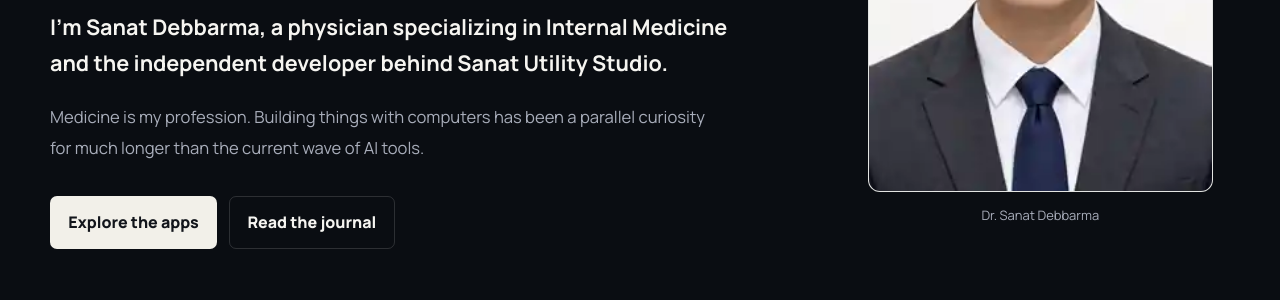
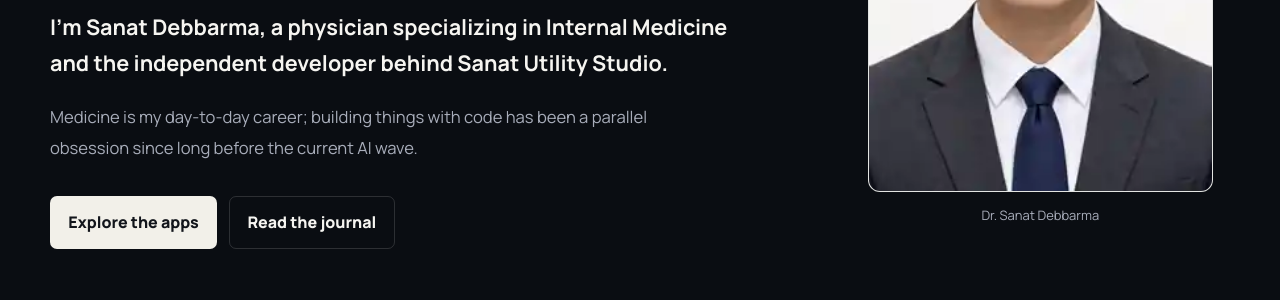
Before and after one commit to sanatutilitystudio/sanatutilitystudio.github.io, a Jekyll site: the page built from about-developer/index.html, in a window 1280 px wide and 900 px high. Shown: the part 435-735 px from the top of the window. Built offline with Jekyll 4.4.1, drawn with Linux system fonts in a browser that asks for light colours.

Commit message:
Editorial: tighten developer sub-lede

```diff
--- a/about-developer/index.html
+++ b/about-developer/index.html
@@ -12,7 +12,7 @@
     <p class="eyebrow">Behind the studio</p>
     <h1 id="developer-title">A physician by profession.<br><span>A creator by curiosity.</span></h1>
     <p class="developer-intro">I'm Sanat Debbarma, a physician specializing in Internal Medicine and the independent developer behind Sanat Utility Studio.</p>
-    <p class="developer-lede">Medicine is my profession. Building things with computers has been a parallel curiosity for much longer than the current wave of AI tools.</p>
+    <p class="developer-lede">Medicine is my day-to-day career; building things with code has been a parallel obsession since long before the current AI wave.</p>
     <div class="developer-actions">
       <a class="button" href="/#products">Explore the apps</a>
       <a class="button button-secondary" href="/blog/">Read the journal</a>
```
